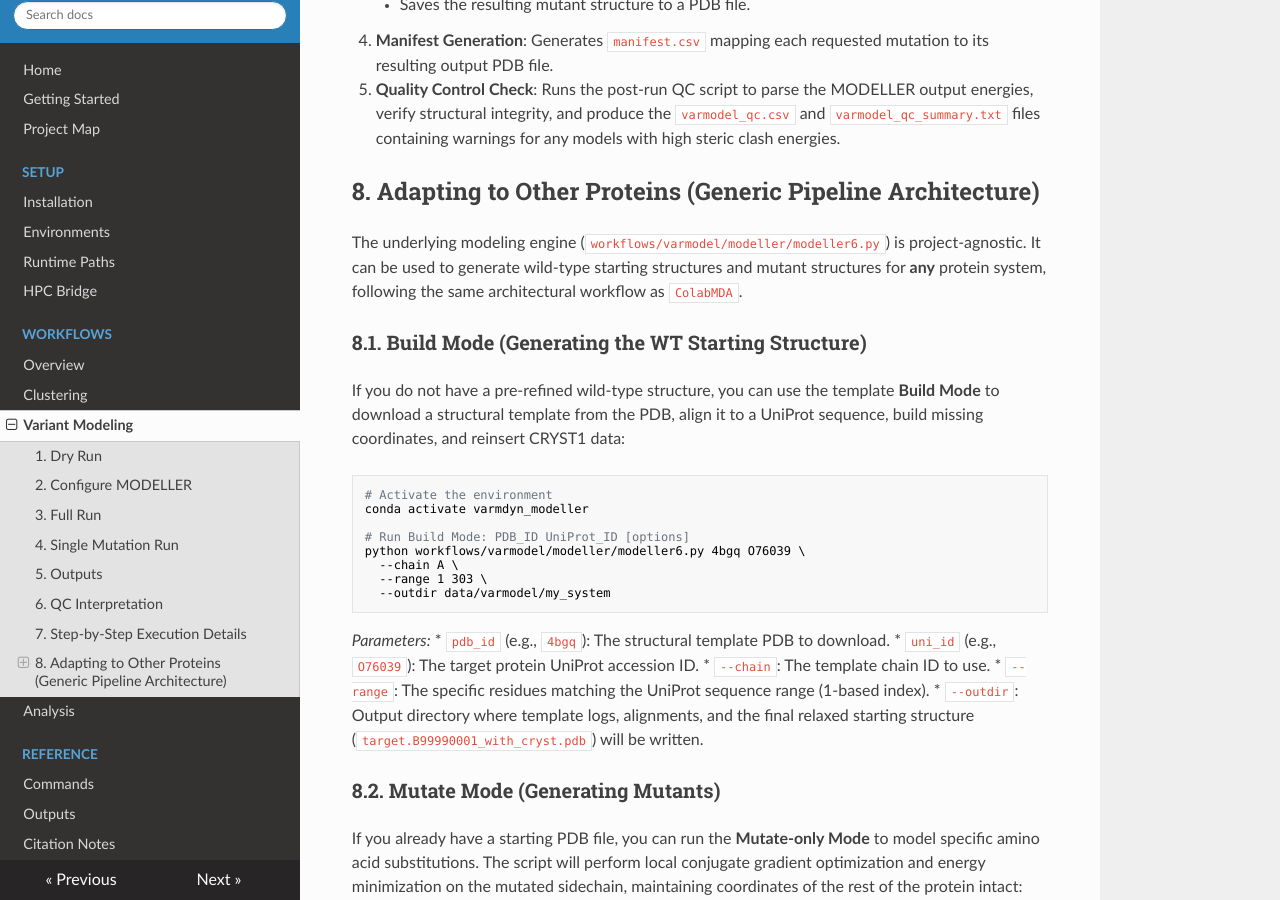
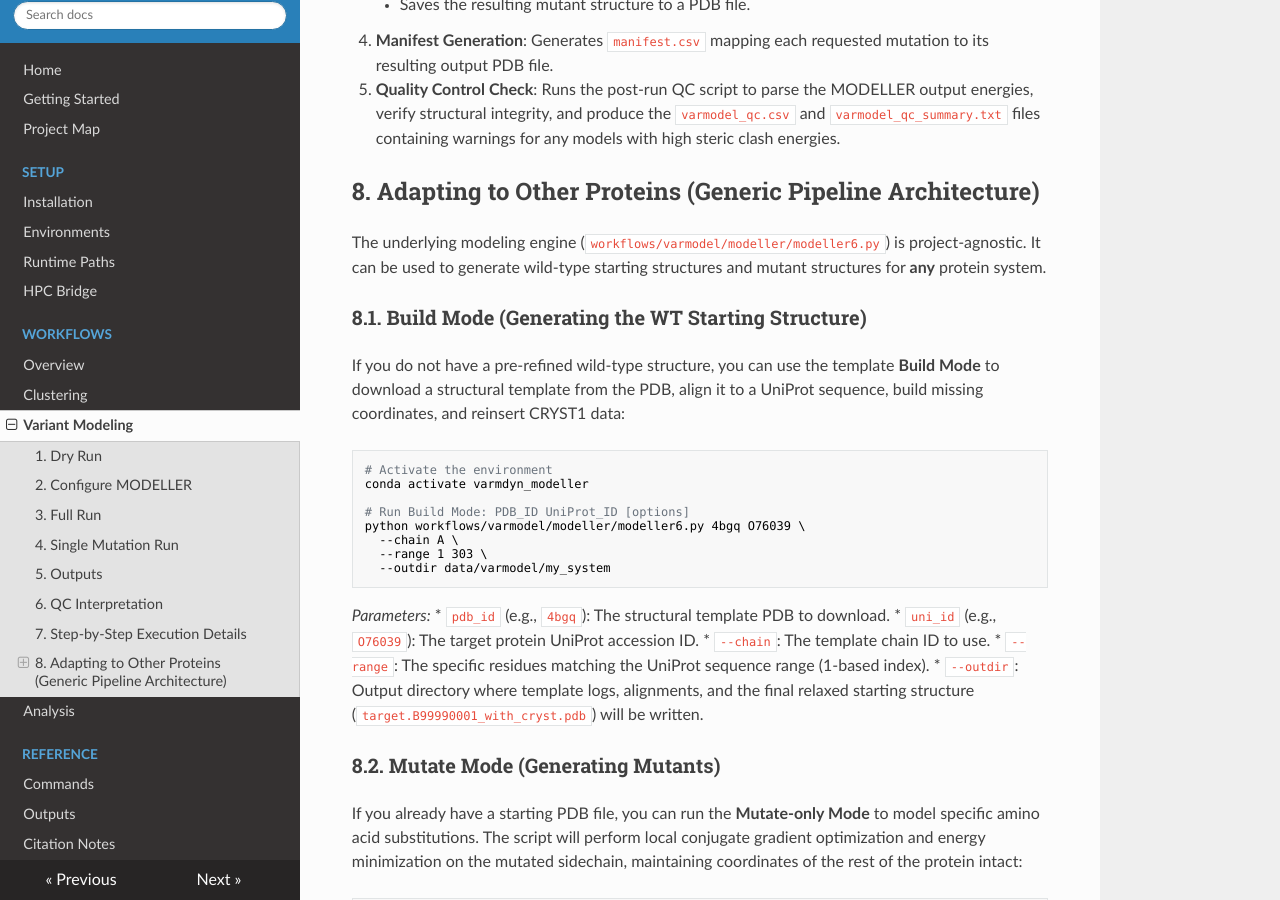
Before and after one commit to paulshamrat/VarMDyn, an MkDocs documentation site: the page built from docs/source/workflows/varmodel.md, in a window 1280 px wide and 900 px high, scrolled down 2288 px. Built offline with MkDocs 1.6.1, drawn with Linux system fonts in a browser that asks for light colours; nearby versions of some CDN libraries.

Commit message:
docs: remove final ColabMDA mention from varmodel generic guide

```diff
--- a/docs/source/workflows/varmodel.md
+++ b/docs/source/workflows/varmodel.md
@@ -97,7 +97,7 @@ To understand what happens behind the scenes during a variant modeling run, the
 
 ## 8. Adapting to Other Proteins (Generic Pipeline Architecture)
 
-The underlying modeling engine (`workflows/varmodel/modeller/modeller6.py`) is project-agnostic. It can be used to generate wild-type starting structures and mutant structures for **any** protein system, following the same architectural workflow as `ColabMDA`.
+The underlying modeling engine (`workflows/varmodel/modeller/modeller6.py`) is project-agnostic. It can be used to generate wild-type starting structures and mutant structures for **any** protein system.
 
 ### 8.1. Build Mode (Generating the WT Starting Structure)
 If you do not have a pre-refined wild-type structure, you can use the template **Build Mode** to download a structural template from the PDB, align it to a UniProt sequence, build missing coordinates, and reinsert CRYST1 data:
```
